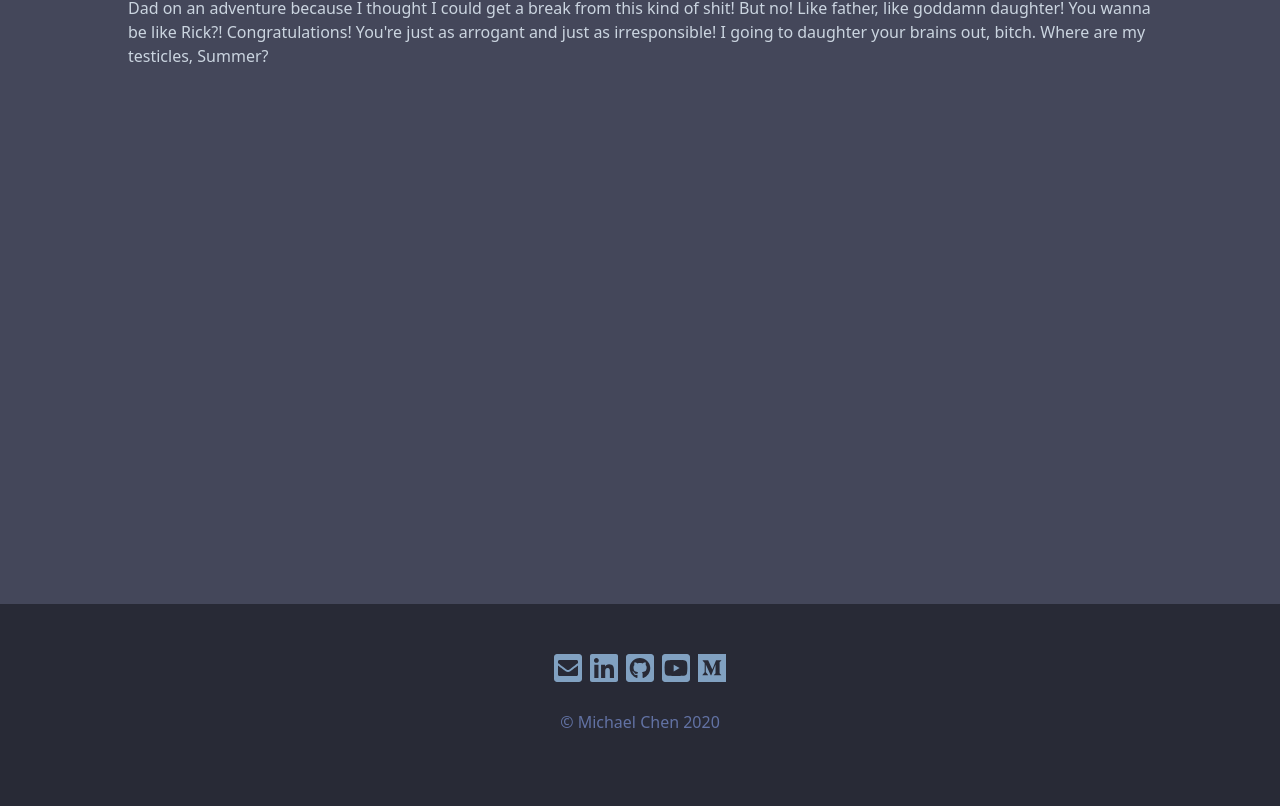
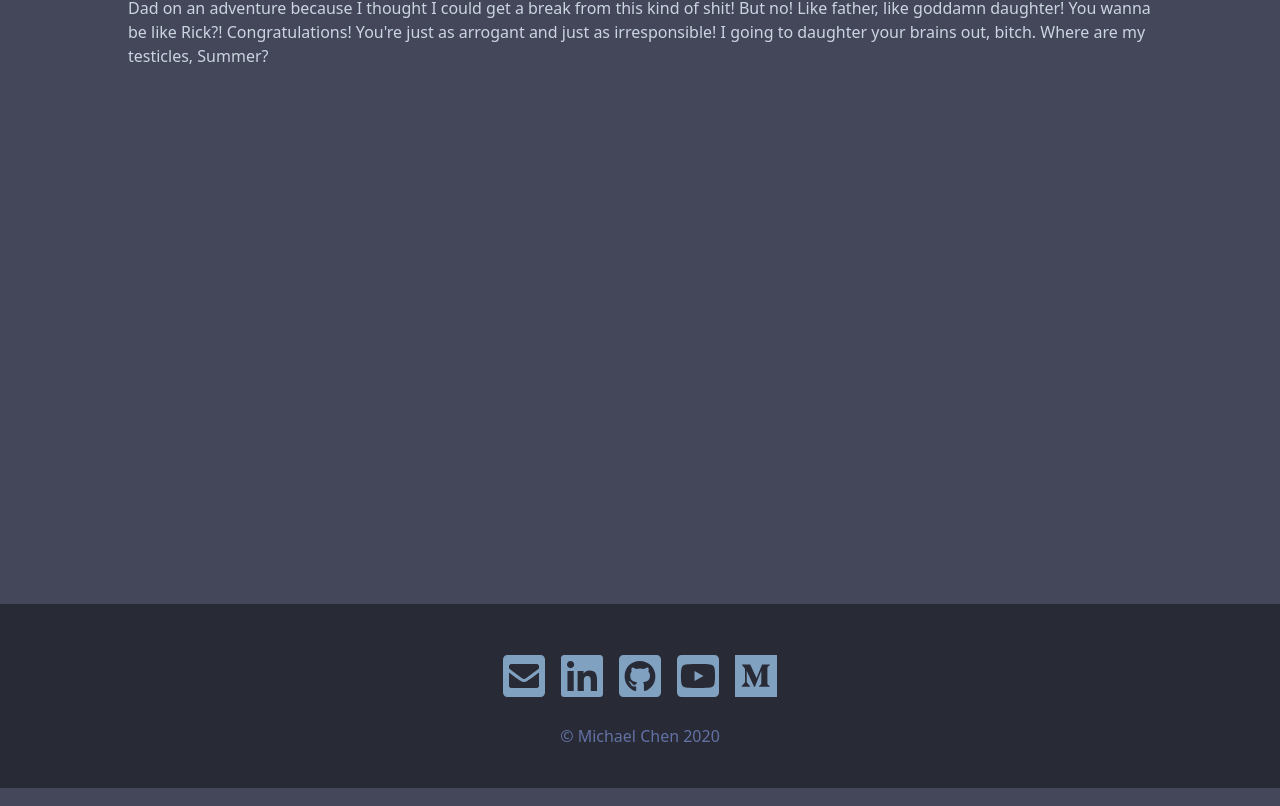
Before and after one commit to michaelcheny/portfolio-v1, a React (Create React App) app: page / in a window 1280 px wide. Shown: the part 2772-3578 px from the top of the page. Built offline with nearby package versions, Linux system fonts and the light colour scheme.

Commit message:
enlarge footer icons and space out a little bit

```diff
--- a/src/components/Footer.js
+++ b/src/components/Footer.js
@@ -1,5 +1,5 @@
 import React, { useState } from "react";
-import { animateScroll as scroll, Link } from "react-scroll";
+import { animateScroll as scroll } from "react-scroll";
 import { FontAwesomeIcon } from "@fortawesome/react-fontawesome";
 
 const Footer = () => {
@@ -11,13 +11,13 @@ const Footer = () => {
 
   return (
     <section id="footer">
-      <div className="block bg-dracula1 p-12">
+      <div className="block bg-dracula1 p-4 pt-12">
         <ul className="list-none mx-auto text-center">
-          <li className="inline-block mx-1 ">
+          <li className="inline-block mx-2 ">
             <a href="mailto:michaelchengaming@gmail.com" target="_blank" rel="noopener noreferrer">
               <FontAwesomeIcon
                 icon="envelope-square"
-                size="2x"
+                size="3x"
                 color={bigEmail ? "#8BE9FD" : "#81A1C1"}
                 name="email"
                 onMouseEnter={() => setBigEmail(true)}
@@ -26,7 +26,7 @@ const Footer = () => {
               />
             </a>
           </li>
-          <li className="inline-block mx-1">
+          <li className="inline-block mx-2">
             <a
               href="https://www.linkedin.com/in/michaelchen13/"
               target="_blank"
@@ -34,7 +34,7 @@ const Footer = () => {
             >
               <FontAwesomeIcon
                 icon={["fab", "linkedin"]}
-                size="2x"
+                size="3x"
                 color={bigLinkedIn ? "#8BE9FD" : "#81A1C1"}
                 name="linkedin"
                 onMouseEnter={() => setBigLinkedin(true)}
@@ -43,11 +43,11 @@ const Footer = () => {
               />
             </a>
           </li>
-          <li className="inline-block mx-1 ">
+          <li className="inline-block mx-2 ">
             <a href="https://github.com/michaelcheny" target="_blank" rel="noopener noreferrer">
               <FontAwesomeIcon
                 icon={["fab", "github-square"]}
-                size="2x"
+                size="3x"
                 color={bigGithub ? "#8BE9FD" : "#81A1C1"}
                 name="github"
                 onMouseEnter={() => setBigGithub(true)}
@@ -56,7 +56,7 @@ const Footer = () => {
               />
             </a>
           </li>
-          <li className="inline-block mx-1 ">
+          <li className="inline-block mx-2 ">
             <a
               href="https://www.youtube.com/channel/UCsVPeLiZClEYtyPHfweRniw?view_as=subscriber"
               target="_blank"
@@ -64,7 +64,7 @@ const Footer = () => {
             >
               <FontAwesomeIcon
                 icon={["fab", "youtube-square"]}
-                size="2x"
+                size="3x"
                 color={bigYoutube ? "#8BE9FD" : "#81A1C1"}
                 name="youtube"
                 onMouseEnter={() => setBigYoutube(true)}
@@ -73,11 +73,11 @@ const Footer = () => {
               />
             </a>
           </li>
-          <li className="inline-block mx-1 ">
+          <li className="inline-block mx-2 ">
             <a href="https://medium.com/@michaelychen" target="_blank" rel="noopener noreferrer">
               <FontAwesomeIcon
                 icon={["fab", "medium"]}
-                size="2x"
+                size="3x"
                 color={bigMedium ? "#8BE9FD" : "#81A1C1"}
                 name="medium"
                 onMouseEnter={() => setBigMedium(true)}
@@ -87,8 +87,11 @@ const Footer = () => {
             </a>
           </li>
         </ul>
-        <p className="text-center text-dracula4 py-6" onClick={() => scroll.scrollToTop()}>
-          © Michael Chen 2020
+        <p className="text-center text-dracula4 py-6">
+          <a href="#" onClick={() => scroll.scrollToTop()}>
+            {" "}
+            © Michael Chen 2020
+          </a>
         </p>
         {/* <span
           onClick={() => scroll.scrollToTop()}
```
